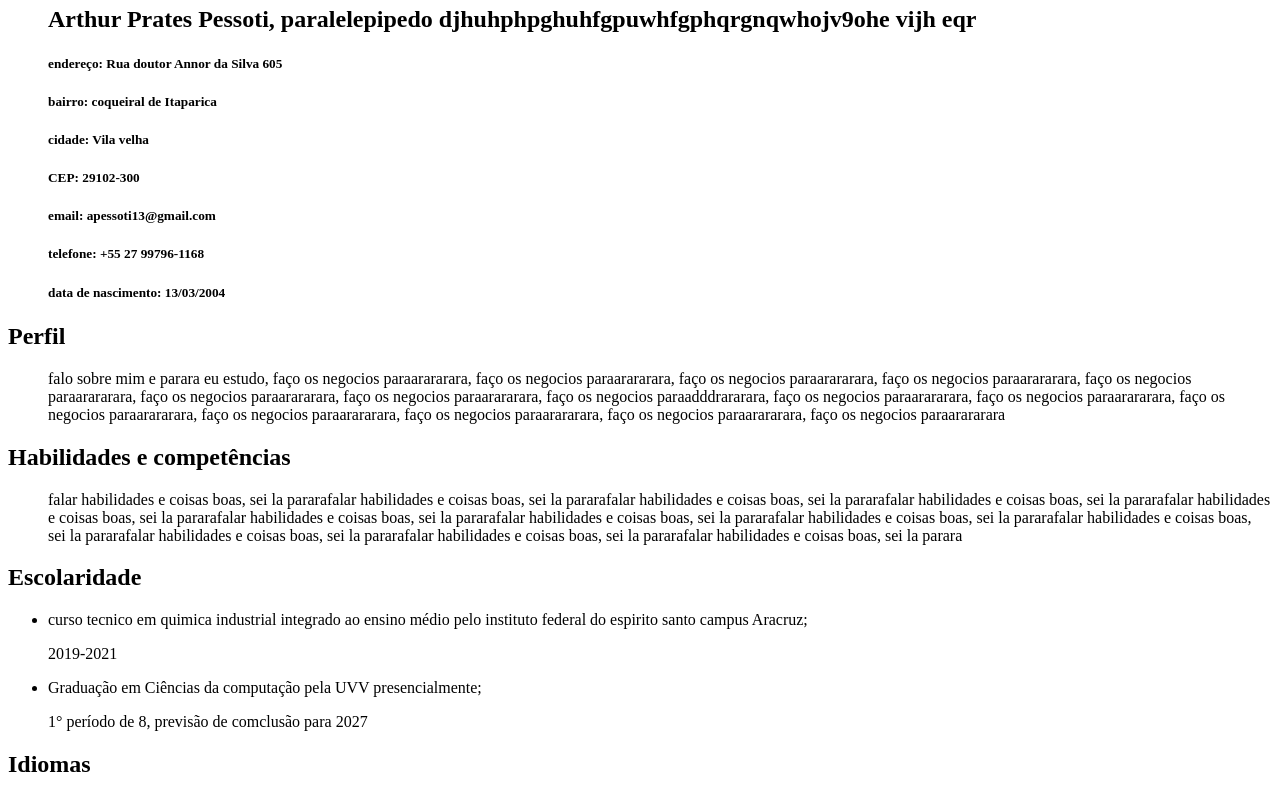
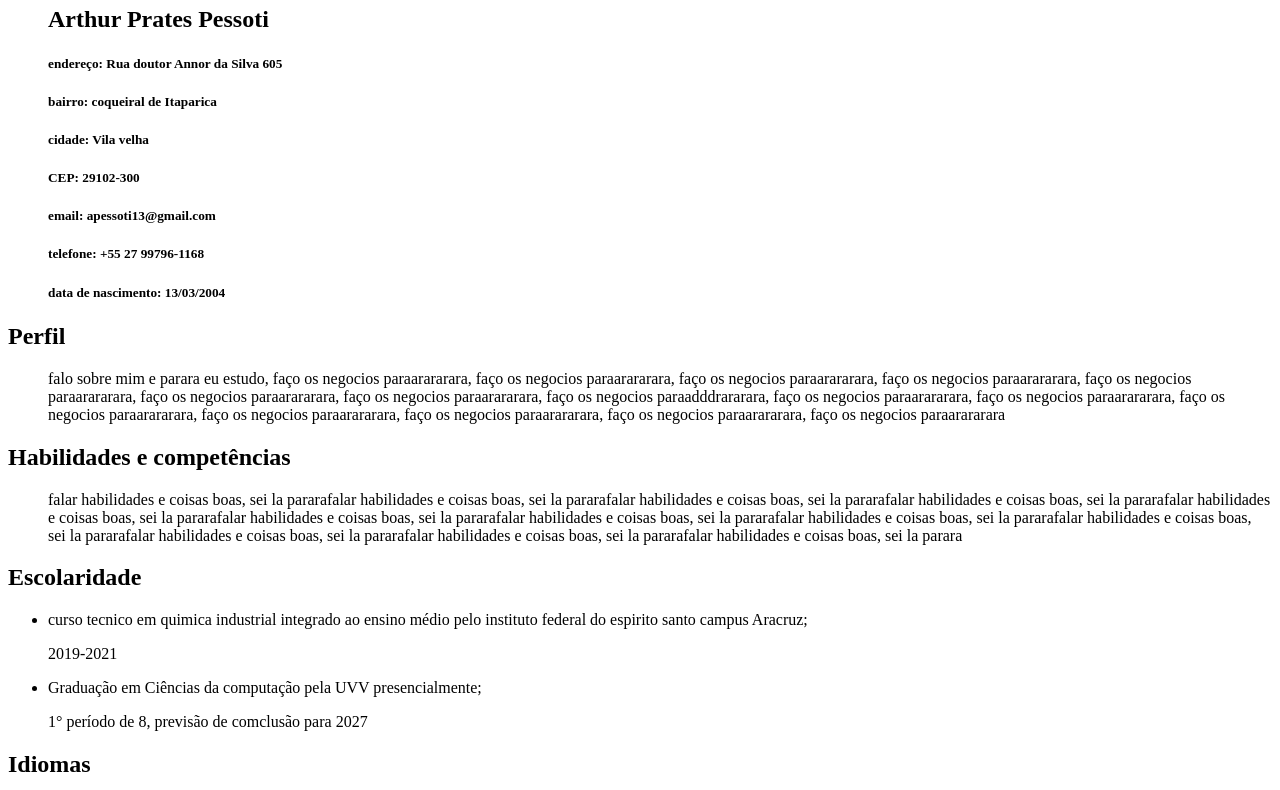
Before and after one commit to ArthurPPessoti/curriculoConsWeb, a plain HTML site: page index.html in a window 1280 px wide. Shown: the part 60-850 px from the top of the page. Drawn offline with Linux system fonts and the light colour scheme.

Commit message:
teste index 2

```diff
--- a/index.html
+++ b/index.html
@@ -7,7 +7,7 @@
 <body>
     <h1>Curriculo</h1>
     <ul>
-        <h2>Arthur Prates Pessoti, paralelepipedo djhuhphpghuhfgpuwhfgphqrgnqwhojv9ohe vijh eqr</h2>
+        <h2>Arthur Prates Pessoti</h2>
         <h5> endereço: Rua doutor Annor da Silva 605</h5>
         <h5> bairro: coqueiral de Itaparica</h5>
         <h5> cidade: Vila velha</h5>
```
